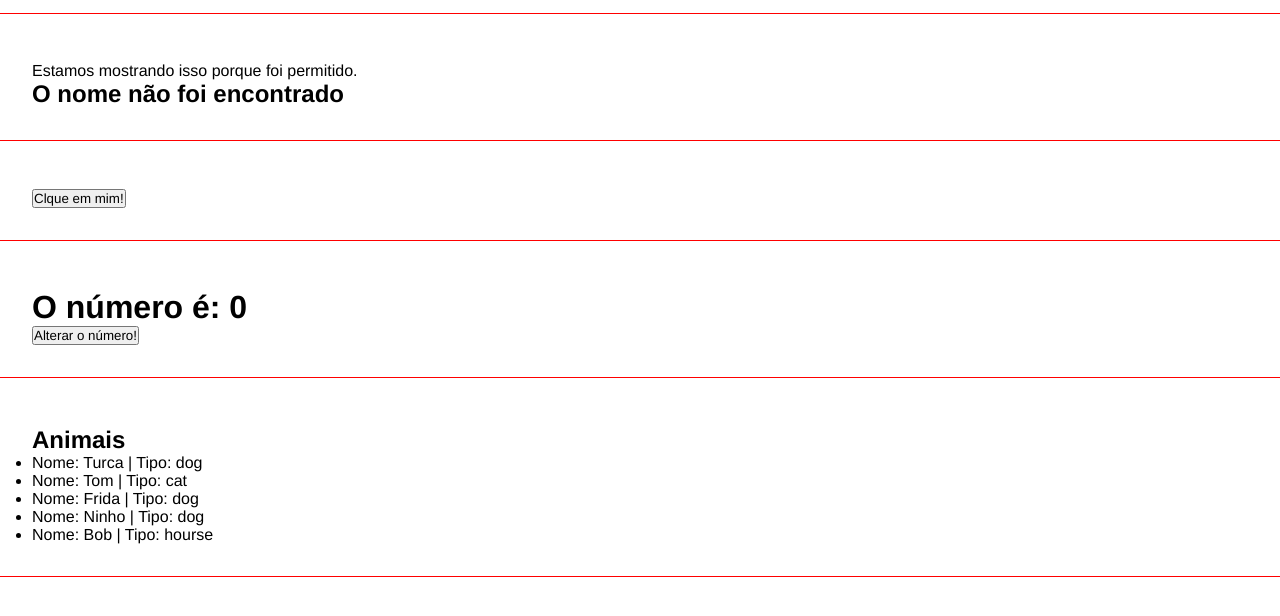
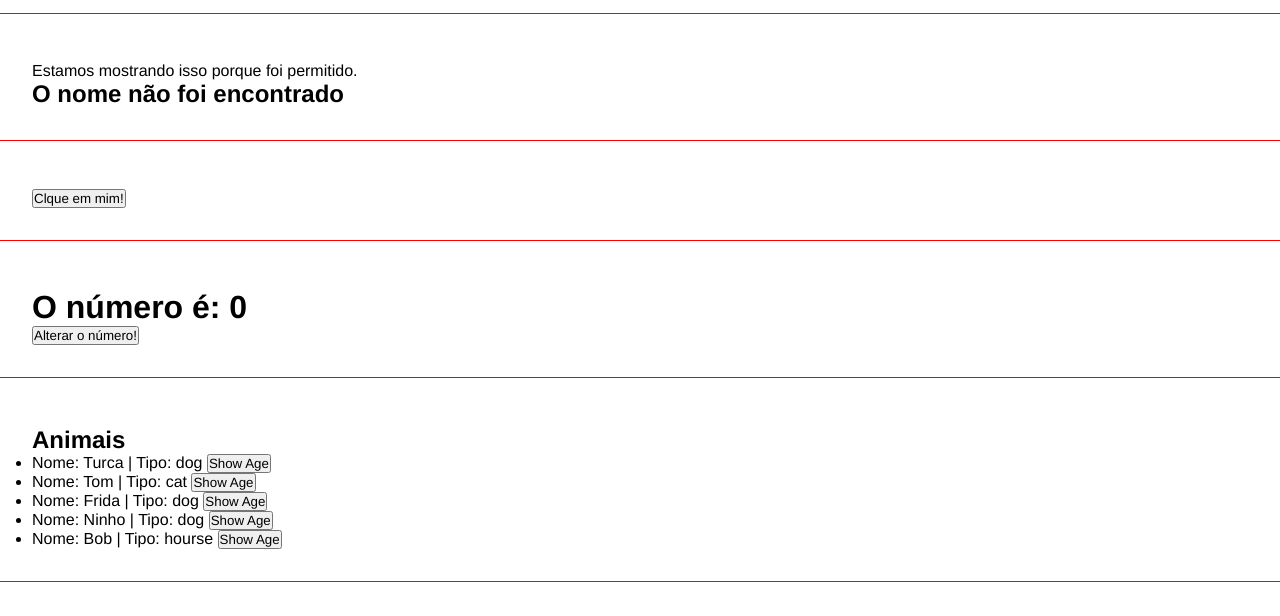
Before and after one commit to JhonatanLira/Curso-Angular-13, an Angular app: page / in a window 1280 px wide. Shown: the part 542-1158 px from the top of the page. Built offline with nearby package versions, Linux system fonts and the light colour scheme.

Commit message:
A importancia das interface

```diff
--- /dev/null
+++ b/src/app/Animal.ts
@@ -0,0 +1,5 @@
+export interface Animal{
+  name: string;
+  type: string;
+  age: number;
+}
--- a/src/app/components/list-render/list-render.component.html
+++ b/src/app/components/list-render/list-render.component.html
@@ -2,6 +2,10 @@
   <h2>Animais</h2>
   <ul>
     <li *ngFor="let animal of animals">Nome: {{animal.name}} |
-      Tipo: {{animal.type}}</li>
+      Tipo: {{animal.type}}
+      <button (click)="showAge(animal)">Show Age</button>
+    </li>
   </ul>
+    <h3>{{animalDetail}}</h3>
+
 </div>
--- a/src/app/components/list-render/list-render.component.ts
+++ b/src/app/components/list-render/list-render.component.ts
@@ -1,4 +1,5 @@
 import { Component } from '@angular/core';
+import { Animal } from 'src/app/Animal';
 
 @Component({
   selector: 'app-list-render',
@@ -6,11 +7,15 @@ import { Component } from '@angular/core';
   styleUrls: ['./list-render.component.css']
 })
 export class ListRenderComponent {
-animals =[
-  {name: "Turca",type:"dog"},
-  {name: "Tom",type:"cat"},
-  {name: "Frida",type:"dog"},
-  {name: "Ninho",type:"dog"},
-  {name: "Bob",type:"hourse"}
+animals: Animal[] =[
+  {name: "Turca",type:"dog", age:4},
+  {name: "Tom",type:"cat",age:5},
+  {name: "Frida",type:"dog",age:10},
+  {name: "Ninho",type:"dog",age:1},
+  {name: "Bob",type:"hourse",age:1}
 ];
+animalDetail = '';
+showAge(animal: Animal){
+ this.animalDetail =`Amimail ${animal.name} tem ${animal.age} anos`
 }
+}
```
